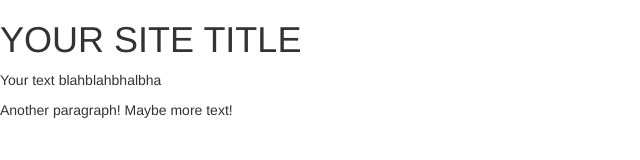
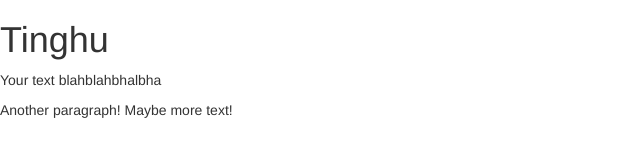
Before and after one commit to Izzyyang/page, a plain HTML site: page index.html in a window 1280 px wide. Shown: the whole page, without its empty margins (0-640 px from the left). Drawn offline with nearby package versions, Linux system fonts and the light colour scheme.

Commit message:
Update index.html

```diff
--- a/index.html
+++ b/index.html
@@ -2,13 +2,13 @@
 <html>
 <head>
   <meta charset="utf-8">
-  <title>YOUR SITE TITLE</title>
+  <title>Tinghu</title>
   <!-- Add some style to your site, see http://getbootstrap.com for details -->
   <link rel="stylesheet"
   href="https://maxcdn.bootstrapcdn.com/bootstrap/3.3.4/css/bootstrap.min.css">
 </head>
 <body>
-  <h1>YOUR SITE TITLE</h1>
+  <h1>Tinghu</h1>
   <p>Your text blahblahbhalbha</p>
   <p>Another paragraph!  Maybe more text!</p>
 </body>
```
